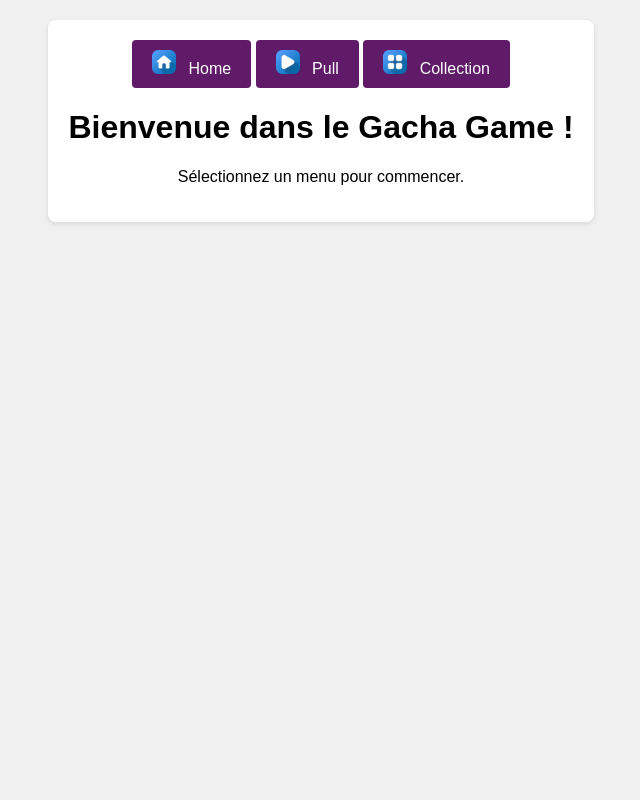
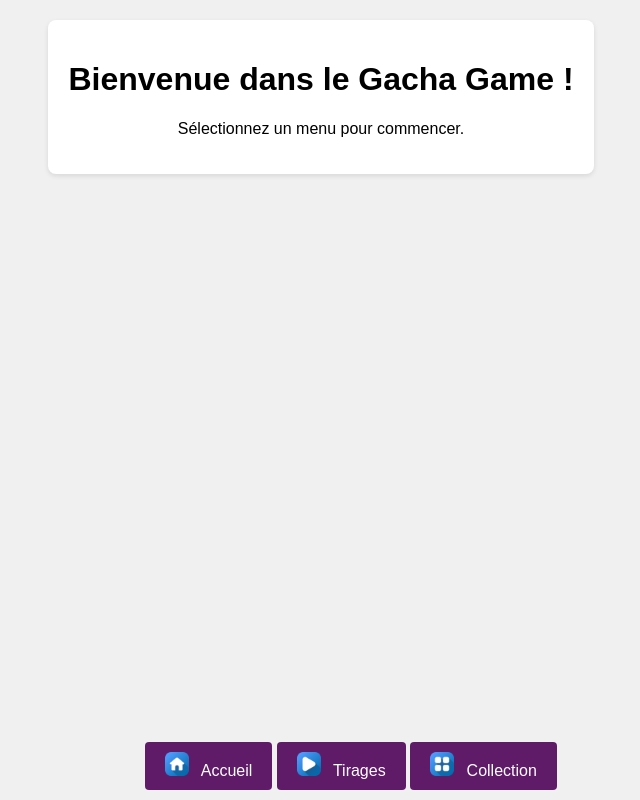
Before and after one commit to WhiteShuriken/Wheel-of-Destiny-Gacha, a plain HTML site: page index.html in a window 1280 px wide. Shown: the whole page, without its empty margins (319-959 px from the left). Drawn offline with Linux system fonts and the light colour scheme.

Commit message:
Ajout d'un pied de page avec navigation et mise à jour du style des boutons

```diff
--- a/css/styles.css
+++ b/css/styles.css
@@ -23,6 +23,7 @@ button {
     border: none;
     border-radius: 4px;
     transition: background 0.3s;
+    align-items: center;
 }
 
 button img {
@@ -31,7 +32,16 @@ button img {
     margin-right: 8px;
 }
 button:hover {
-    background: #0056b3;
+    background: #b641c5;
+}
+
+footer {
+    position: fixed;
+    bottom: 0;
+    width: 100%;
+    background-color: #f0f0f0;
+    padding: 10px;
+    text-align: center;
 }
 
 #result {
--- a/index.html
+++ b/index.html
@@ -8,17 +8,6 @@
 </head>
 <body>
     <div id="game-container">
-        <nav>
-            <button id="home-button">
-                <img src="assets/images/icon/home-icon.png" alt="Home Icon"> Home
-            </button>
-            <button id="pull-button">
-                <img src="assets/images/icon/pull-icon.png" alt="Pull Icon"> Pull
-            </button>
-            <button id="collection-button">
-                <img src="assets/images/icon/collection-icon.png" alt="Collection Icon"> Collection
-            </button>
-        </nav>
 
         <div id="home-menu" class="menu">
             <h1>Bienvenue dans le Gacha Game !</h1>
@@ -38,6 +27,21 @@
         </div>
     </div>
 
+<footer>
+    <nav>
+        <button id="home-button">
+            <img src="assets/images/icon/home-icon.png" alt="Home Icon"> Accueil
+        </button>
+        <button id="pull-button">
+            <img src="assets/images/icon/pull-icon.png" alt="Pull Icon"> Tirages
+        </button>
+        <button id="collection-button">
+            <img src="assets/images/icon/collection-icon.png" alt="Collection Icon"> Collection
+        </button>
+    </nav>
+
+</footer>
+
     <script type="module" src="js/app.js"></script>
 </body>
 </html>
```
